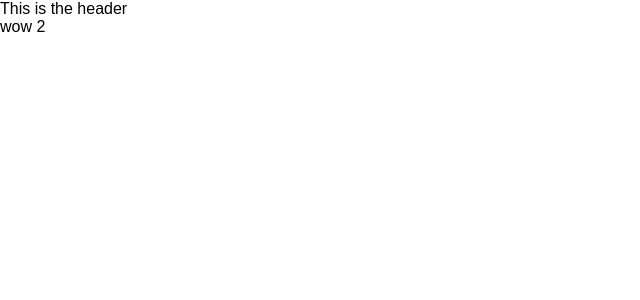
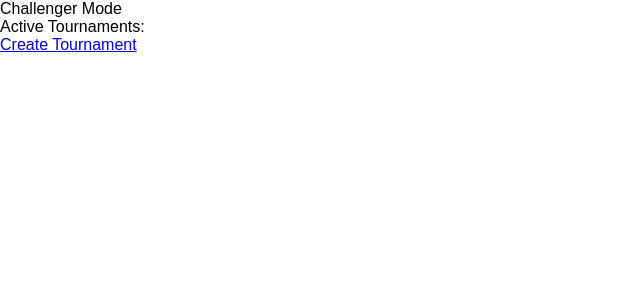
Before and after one commit to nick-barth/shipwell, a React app: page / in a window 1280 px wide. Shown: the top 300 px of the page, without its empty margins (0-640 px from the left). Built offline with nearby package versions, Linux system fonts and the light colour scheme; the HTML template or start-up script is replaced by a standard one.

Commit message:
setup the redux store

```diff
--- a/package.json
+++ b/package.json
@@ -30,6 +30,8 @@
     "react-dom": "^16.4.2",
     "react-router": "^4.3.1",
     "react-router-dom": "^4.3.1",
+    "react-router-redux": "^4.0.8",
+    "redux": "^4.0.0",
     "resolve": "1.6.0",
     "source-map-loader": "^0.2.1",
     "style-loader": "0.19.0",
@@ -40,6 +42,7 @@
     "tslint": "^5.7.0",
     "tslint-config-prettier": "^1.10.0",
     "tslint-react": "^3.2.0",
+    "typesafe-actions": "^2.0.4",
     "uglifyjs-webpack-plugin": "^1.1.8",
     "url-loader": "0.6.2",
     "webpack": "3.8.1",
--- a/src/App.tsx
+++ b/src/App.tsx
@@ -12,7 +12,7 @@ export const App: React.StatelessComponent<{}> = () => {
   return (
 		<BrowserRouter>
 			<React.Fragment>
-				This is the header
+				Challenger Mode
 				<Switch>
 					<Route exact={true} path="/" component={Dashboard} />
 					<Route exact={true} path="/tournament" component={Tournament} />
--- a/src/routes/dashboard/index.tsx
+++ b/src/routes/dashboard/index.tsx
@@ -1,13 +1,21 @@
 // Vendors
 import * as React from 'react';
+import { Link } from 'react-router-dom';
 
 export default class Dashboard extends React.Component {
-
 	public render () {
 
 		return (
 			<div>
-                wow 2
+				<div className="dashboard__tournaments">
+					Active Tournaments:
+				</div>
+				<div className="dashboard__create">
+					<Link to="/create">
+						Create Tournament
+					</Link>
+				</div>
+
 			</div>
 		);
 	}
```
Also changed, not shown: src/store/actions/tournament.tsx (added, +8 -0 lines), src/store/index.tsx (added, +15 -0 lines), src/store/reducers/index.tsx (added, +10 -0 lines), src/store/reducers/tournament.tsx (added, +23 -0 lines), 1 other file (tests, documents, lock files or other folders).
